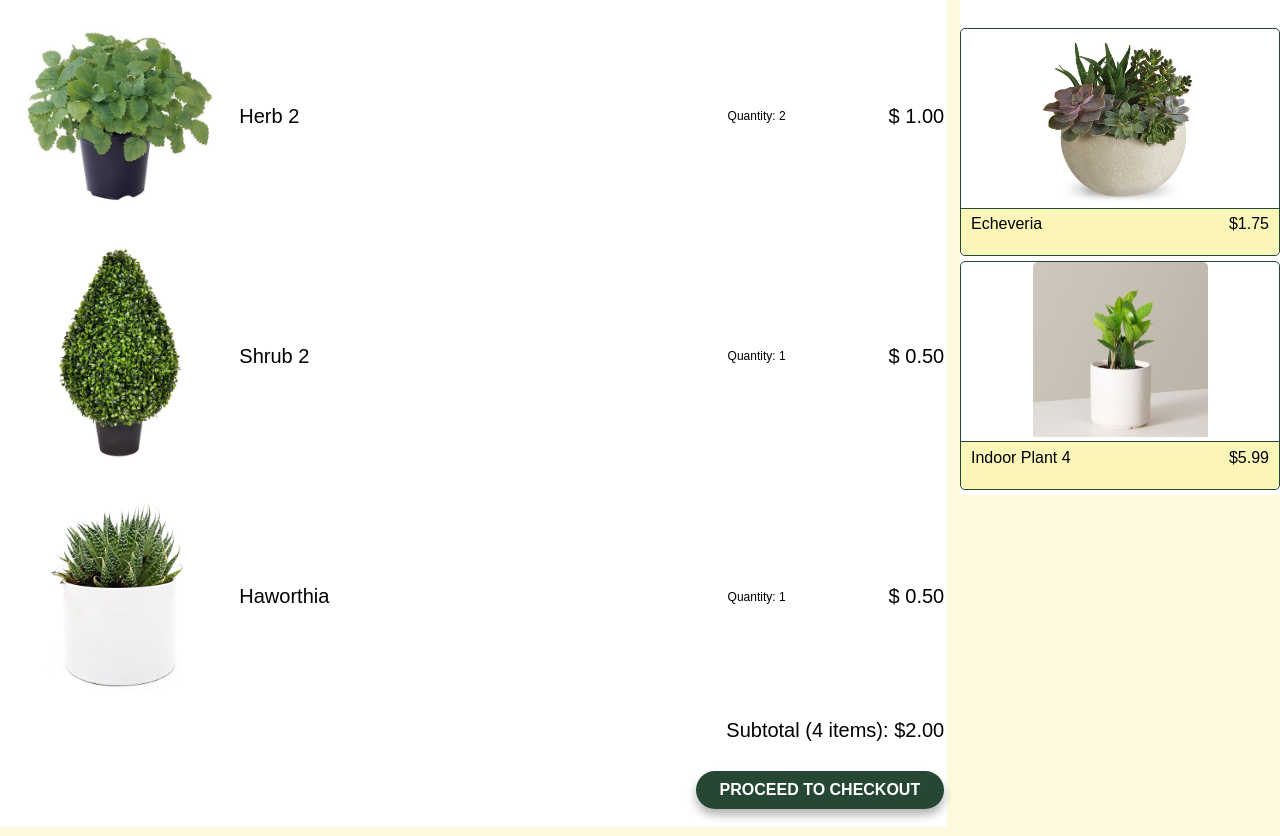
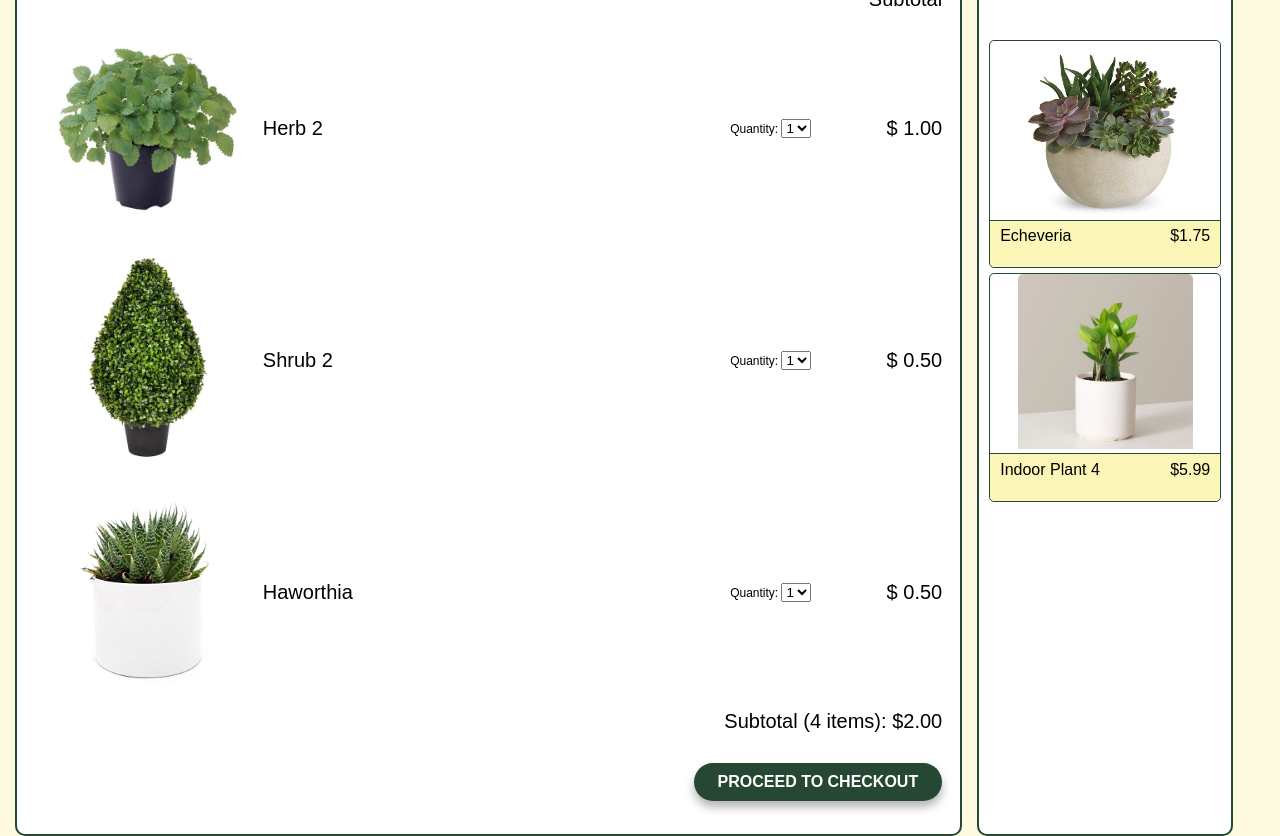
Before and after one commit to CSC317-2022-Spring/csc317-group-html-bhavani-goruganthu, a plain HTML site: page src/cart.html in a window 1280 px wide. Shown: the part 247-1083 px from the top of the page. Drawn offline with Linux system fonts and the light colour scheme.

Commit message:
adjusted styling for cart

```diff
--- a/assets/css/cart.css
+++ b/assets/css/cart.css
@@ -6,7 +6,7 @@
 
 #checkout {
     background-color: white;
-    width: 100%;
+    /* width: 100%; */
 }
 
 .tableheading3 {
@@ -76,6 +76,10 @@ td.price {
     box-sizing: border-box;
     width: 74%;
     display: inline-block;
+    border-radius: 10px;
+    border: 2px solid #254733;
+    margin-left: 15px;
+    padding: 15px;
 }
 
 .cartimg {
@@ -84,9 +88,20 @@ td.price {
 }
 
 .suggestions {
-    display: inline-block;
+    /* display: inline-block; */
     background-color: white;
     text-align: center;
-    float: right;
-    width: 25%;
+    /* float: right;  */
+    width: 20%;
+    margin-left: 15px;
+    border-radius: 10px;
+    border: 2px solid #254733;
+    padding: 10px;
 }
+
+#cart-suggestions-container {
+    width: 100%;
+    display: flex;
+    flex-direction: row;
+    flex-wrap: wrap;
+}
--- a/src/cart.html
+++ b/src/cart.html
@@ -94,7 +94,7 @@
 
 
     <br>
-
+   <div id="cart-suggestions-container">
     <div class="checktable">
       <p class="tableheading3">Shopping Cart</p>
 
@@ -112,7 +112,20 @@
           <!-- Image Height 180x-->
           <td><a href="products/herb-2.html"><img class="cartimg" src="../assets/images/product-images/herb-2.jpg"></a></td>
           <td class="tableitem">Herb 2</td>
-          <td class="tablesubitem">Quantity: 2</td>
+          <td class="tablesubitem">
+            Quantity:
+            <select>
+              <option value="#" selected="selected">1</option>
+              <option value="#">2</option>
+              <option value="#">3</option>
+              <option value="#">4</option>
+              <option value="#">5</option>
+              <option value="#">6</option>
+              <option value="#">7</option>
+              <option value="#">8</option>
+              <option value="#">9</option>
+            </select>
+          </td>
           <td class="price">$ 1.00</td>
         </tr>
 
@@ -122,7 +135,20 @@
           <td><a href="products/shrub-2.html"><img class="cartimg" src="../assets/images/product-images/shrub-2.webp"></a></td>
           <td class="tableitem">Shrub 2</td>
 
-          <td class="tablesubitem">Quantity: 1</td>
+          <td class="tablesubitem">
+            Quantity:
+            <select>
+              <option value="#" selected="selected">1</option>
+              <option value="#">2</option>
+              <option value="#">3</option>
+              <option value="#">4</option>
+              <option value="#">5</option>
+              <option value="#">6</option>
+              <option value="#">7</option>
+              <option value="#">8</option>
+              <option value="#">9</option>
+            </select>
+          </td>
 
           <td class="price">$ 0.50</td>
         </tr>
@@ -132,7 +158,20 @@
 
           <td><a href="products/succulent-4.html"><img class="cartimg" src="../assets/images/product-images/sclnt-4.jpg"></a></td>
           <td class="tableitem">Haworthia</td>
-          <td class="tablesubitem">Quantity: 1</td>
+          <td class="tablesubitem">
+            Quantity:
+            <select>
+              <option value="#" selected="selected">1</option>
+              <option value="#">2</option>
+              <option value="#">3</option>
+              <option value="#">4</option>
+              <option value="#">5</option>
+              <option value="#">6</option>
+              <option value="#">7</option>
+              <option value="#">8</option>
+              <option value="#">9</option>
+            </select>
+          </td>
           <td class="price">$ 0.50</td>
         </tr>
 
@@ -182,7 +221,7 @@
 
     </div>
 
-
+  </div>
 
 </body>
 
```
